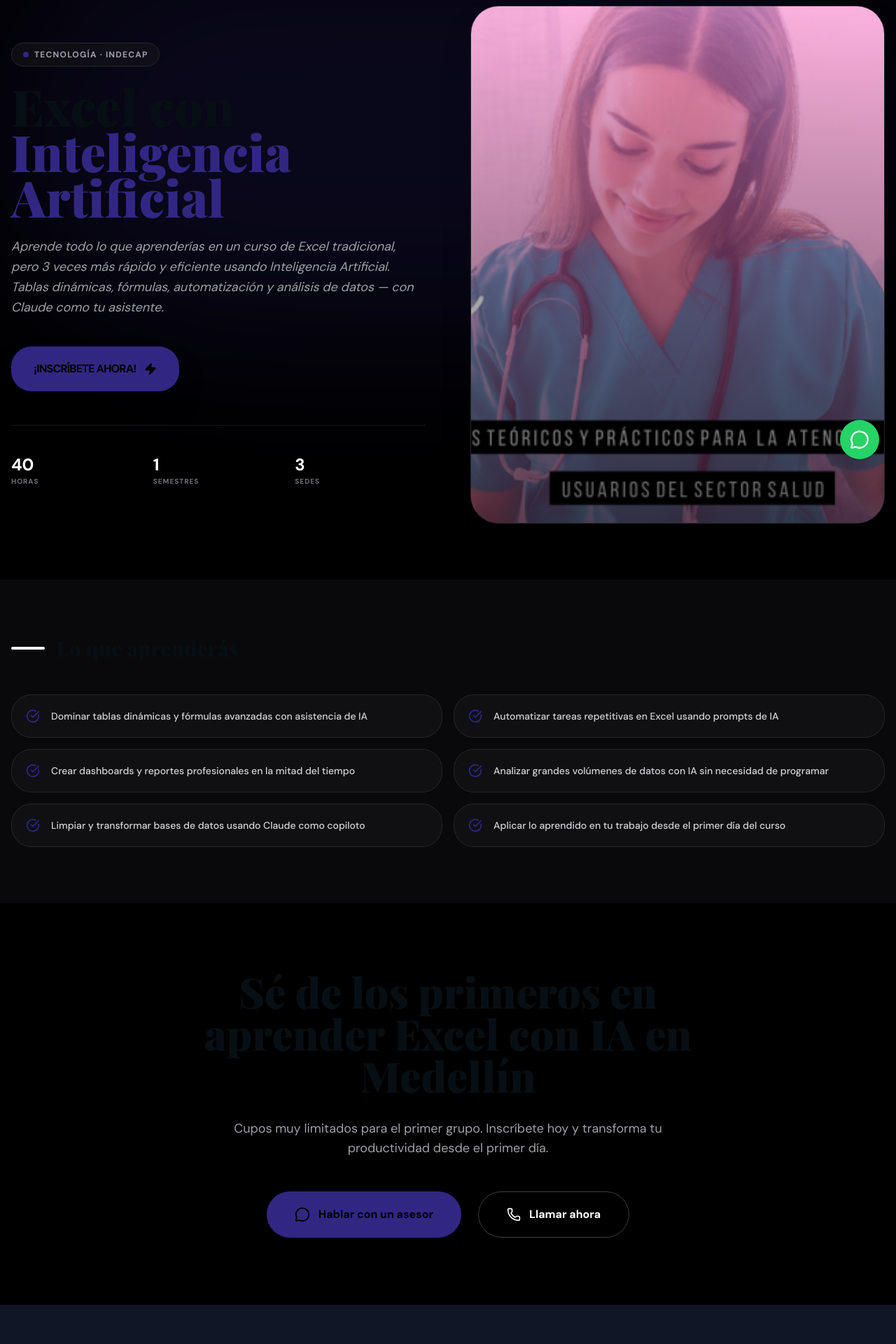
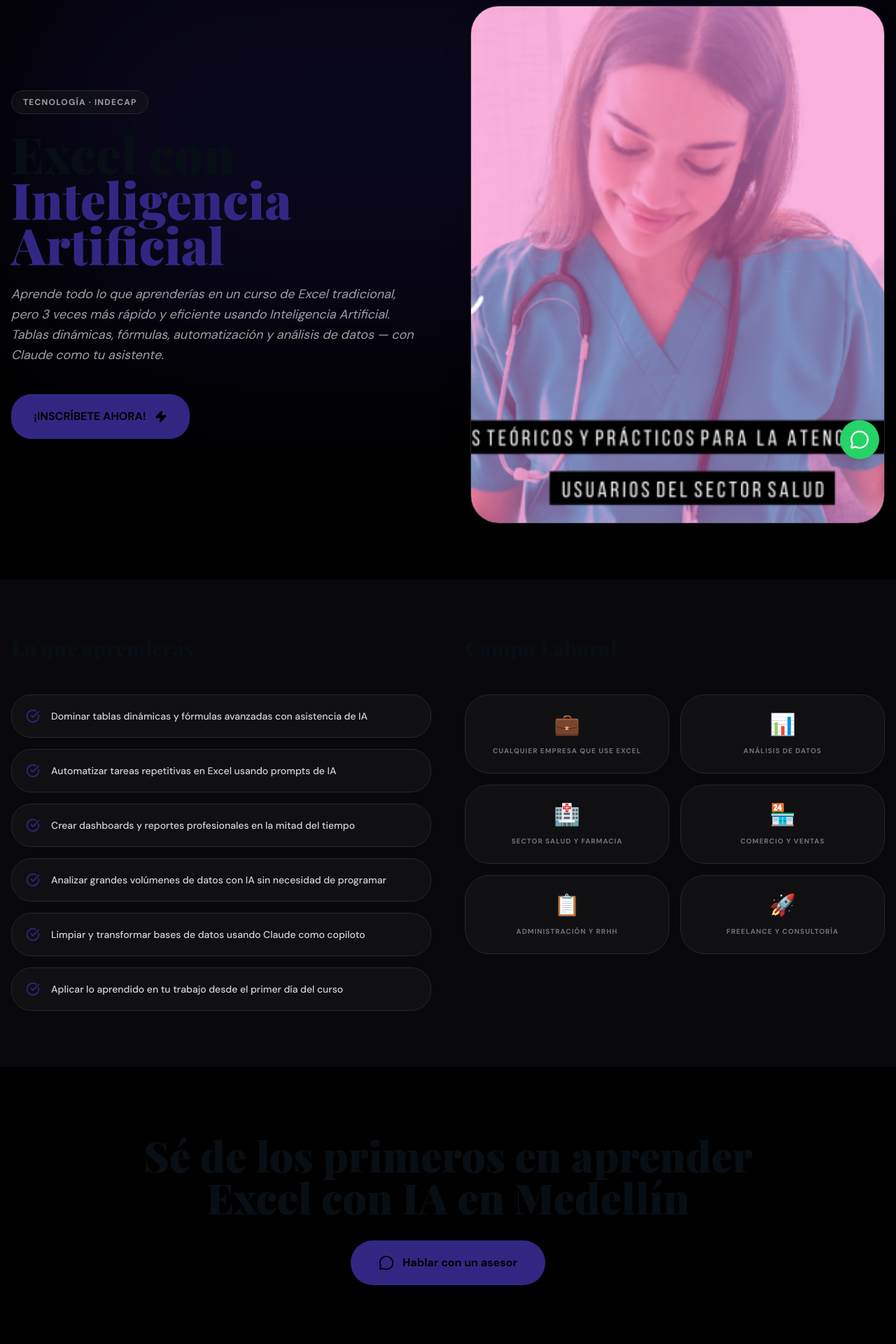
Before and after one commit to camilo2236/indecap-web, a Next.js app: page /programas/excel-ia in a window 1280 px wide. Shown: the part 120-2040 px from the top of the page at 70% size. Built offline with nearby package versions, Linux system fonts and the light colour scheme.

Commit message:
fix: sistema de sedes y contactos unificado

```diff
--- a/src/components/ProgramPage.tsx
+++ b/src/components/ProgramPage.tsx
@@ -1,55 +1,13 @@
 "use client";
-
 import React, { useState } from 'react';
-import {
-  MessageCircle,
-  Clock,
-  MapPin,
-  Briefcase,
-  GraduationCap,
-  CheckCircle,
-  Phone,
-  Zap,
-  ShieldCheck,
-  BookOpen
-} from "lucide-react";
+import { MessageCircle, CheckCircle, Phone, Zap, ShieldCheck } from "lucide-react";
 import { WhatsAppSelector } from './WhatsAppSelector';
 
-export interface ProgramPageProps {
-  titulo: string;
-  subtitulo: string;
-  emWord: string;
-  accent: string;
-  accentDark: string;
-  escuela: string;
-  horas: string;
-  semestres: string;
-  sedesNum: string;
-  fotoAlt: string;
-  fotoSrc: string;
-  descripcion: string;
-  capacidades: string[];
-  salidas: { icon: string; name: string }[];
-  pensum1: string[];
-  pensum2: string[];
-  pensum3?: string[];
-  mercadoTexto: string;
-  waNum: string;
-  waText: string;
-  sedes: { icon: string; name: string; address: string; tag: string }[];
-  ctaTitulo: string;
-  ctaDesc: string;
-}
+export function ProgramPage({
+  titulo, subtitulo, emWord, accent, escuela, horas, semestres, sedesNum,
+  fotoAlt, fotoSrc, descripcion, capacidades, salidas, ctaTitulo, ctaDesc
+}: any) {
 
-export function ProgramPage({
-  titulo, subtitulo, emWord, accent, accentDark,
-  escuela, horas, semestres, sedesNum,
-  fotoAlt, fotoSrc, descripcion, capacidades, salidas,
-  pensum1, pensum2, pensum3, mercadoTexto, waNum, waText,
-  sedes, ctaTitulo, ctaDesc
-}: ProgramPageProps) {
-
-  // Este es el motor que abre el menú de sedes
   const [isSelectorOpen, setIsSelectorOpen] = useState(false);
 
   const handleOpenSelector = (e: React.MouseEvent) => {
@@ -58,125 +16,76 @@ export function ProgramPage({
   };
 
   return (
-    <main className="min-h-screen pb-20 lg:pb-0 bg-black text-white selection:bg-zinc-800">
-
-      {/* 1. HERO SECTION */}
-      <section className="relative pt-32 pb-20 overflow-hidden">
-        <div
-          className="absolute top-0 left-1/2 -translate-x-1/2 w-full h-[600px] opacity-20 blur-[120px] rounded-full"
-          style={{ backgroundColor: accent }}
-        />
-
-        <div className="container mx-auto px-4 relative z-10">
-          <div className="grid grid-cols-1 lg:grid-cols-2 gap-16 items-center">
+    <main className="min-h-screen pb-20 lg:pb-0 bg-black text-white">
+      {/* HERO SECTION */}
+      <section className="relative pt-32 pb-20 overflow-hidden px-4">
+        <div className="absolute top-0 left-1/2 -translate-x-1/2 w-full h-[600px] opacity-20 blur-[120px] rounded-full" style={{ backgroundColor: accent }} />
+        <div className="container mx-auto relative z-10 grid lg:grid-cols-2 gap-16 items-center">
           <div>
-              <div className="inline-flex items-center gap-2 px-4 py-2 rounded-full bg-zinc-900/50 border border-zinc-800 mb-6">
-                <span className="w-2 h-2 rounded-full animate-pulse" style={{ backgroundColor: accent }} />
-                <span className="text-xs font-bold uppercase tracking-widest text-zinc-400">{escuela}</span>
+            <div className="inline-flex items-center gap-2 px-4 py-2 rounded-full bg-zinc-900/50 border border-zinc-800 mb-6 text-xs font-bold uppercase tracking-widest text-zinc-400">
+              {escuela}
             </div>
-
             <h1 className="text-5xl md:text-7xl font-black mb-6 leading-[0.9]">
               {subtitulo} <br />
               <span style={{ color: accent }}>{emWord}</span>
             </h1>
-
-              <p className="text-zinc-400 text-lg mb-10 max-w-xl leading-relaxed italic">
-                {descripcion}
-              </p>
-
-              <div className="flex flex-wrap gap-4 mb-12">
-                <button
-                  onClick={handleOpenSelector}
-                  className="group flex items-center gap-3 px-8 py-5 rounded-2xl font-black uppercase tracking-tighter transition-all hover:scale-105 active:scale-95 shadow-2xl text-black"
-                  style={{ backgroundColor: accent }}
-                >
-                  ¡Inscríbete ahora!
-                  <Zap size={18} fill="currentColor" />
+            <p className="text-zinc-400 text-lg mb-10 max-w-xl leading-relaxed italic">{descripcion}</p>
+            <button onClick={handleOpenSelector} className="flex items-center gap-3 px-8 py-5 rounded-2xl font-black uppercase text-black transition-all hover:scale-105" style={{ backgroundColor: accent }}>
+              ¡Inscríbete ahora! <Zap size={18} fill="currentColor" />
             </button>
           </div>
-
-              <div className="grid grid-cols-3 gap-4 border-t border-zinc-900 pt-10">
-                <div>
-                  <p className="text-2xl font-black">{horas}</p>
-                  <p className="text-[10px] uppercase font-black text-zinc-500 tracking-widest">Horas</p>
-                </div>
-                <div>
-                  <p className="text-2xl font-black">{semestres}</p>
-                  <p className="text-[10px] uppercase font-black text-zinc-500 tracking-widest">Semestres</p>
-                </div>
-                <div>
-                  <p className="text-2xl font-black">{sedesNum}</p>
-                  <p className="text-[10px] uppercase font-black text-zinc-500 tracking-widest">Sedes</p>
-                </div>
-              </div>
-            </div>
-
           <div className="relative aspect-[4/5] rounded-[2.5rem] overflow-hidden border border-zinc-800 shadow-2xl">
             <img src={fotoSrc} alt={fotoAlt} className="w-full h-full object-cover" />
-              <div className="absolute inset-0 bg-gradient-to-t from-black/60 to-transparent" />
-            </div>
           </div>
         </div>
       </section>
 
-      {/* 2. CAPACIDADES */}
-      <section className="py-20 bg-zinc-950">
-        <div className="container mx-auto px-4">
-          <h2 className="text-3xl font-black mb-12 flex items-center gap-4">
-             <span className="h-1 w-12 bg-white rounded-full"></span>
-             Lo que aprenderás
-          </h2>
-          <div className="grid grid-cols-1 md:grid-cols-2 gap-4">
-            {capacidades.map((cap, i) => (
-              <div key={i} className="flex gap-4 p-5 rounded-2xl bg-zinc-900/50 border border-zinc-800 hover:border-zinc-700 transition-colors">
+      {/* CONTENIDO TÉCNICO */}
+      <section className="py-20 bg-zinc-950 px-4">
+        <div className="container mx-auto grid md:grid-cols-2 gap-12">
+          <div>
+            <h2 className="text-3xl font-black mb-12">Lo que aprenderás</h2>
+            <div className="grid gap-4">
+              {capacidades.map((cap: any, i: number) => (
+                <div key={i} className="flex gap-4 p-5 rounded-2xl bg-zinc-900/50 border border-zinc-800">
                   <CheckCircle style={{ color: accent }} size={20} className="shrink-0" />
                   <p className="text-sm text-zinc-300 font-medium">{cap}</p>
                 </div>
               ))}
             </div>
           </div>
-      </section>
-
-      {/* 3. CTA FINAL SECCIÓN */}
-      <section className="py-24 bg-black text-center relative overflow-hidden">
-        <div className="container mx-auto px-4 max-w-4xl relative z-10">
-          <h2 className="text-4xl md:text-6xl font-black mb-8 leading-none">{ctaTitulo}</h2>
-          <p className="text-zinc-400 mb-12 text-lg max-w-2xl mx-auto">{ctaDesc}</p>
-          <div className="flex flex-wrap justify-center gap-6">
-            <button
-              onClick={handleOpenSelector}
-              className="flex items-center gap-3 px-10 py-5 rounded-full font-bold text-black transition-all hover:scale-105 shadow-xl"
-              style={{ backgroundColor: accent }}
-            >
-              <MessageCircle size={22} />
-              Hablar con un asesor
-            </button>
-            <a href="tel:6044484794" className="flex items-center gap-3 px-10 py-5 rounded-full border border-zinc-700 font-bold hover:bg-zinc-900 transition-colors">
-              <Phone size={20} />
-              Llamar ahora
-            </a>
+          <div>
+            <h2 className="text-3xl font-black mb-12">Campo Laboral</h2>
+            <div className="grid grid-cols-2 gap-4">
+              {salidas.map((salida: any, i: number) => (
+                <div key={i} className="p-6 rounded-3xl bg-zinc-900/50 border border-zinc-800 text-center">
+                  <span className="text-3xl mb-3 block">{salida.icon}</span>
+                  <p className="text-[10px] font-black uppercase tracking-widest text-zinc-500">{salida.name}</p>
+                </div>
+              ))}
+            </div>
           </div>
         </div>
       </section>
 
-      {/* STICKY CTA MÓVIL (Fija abajo en celulares) */}
-      <div className="fixed bottom-0 left-0 z-[60] w-full border-t border-zinc-800 bg-black/90 backdrop-blur-xl p-4 lg:hidden">
-        <button
-          onClick={handleOpenSelector}
-          className="flex w-full items-center justify-center gap-3 rounded-2xl py-4 text-sm font-black uppercase tracking-widest text-black shadow-2xl active:scale-95 transition-transform"
-          style={{ backgroundColor: accent }}
-        >
-          <MessageCircle className="h-5 w-5 fill-current" />
-          ¡Inscribirme Ahora!
+      {/* CTA FINAL */}
+      <section className="py-24 bg-black text-center px-4">
+        <div className="container mx-auto max-w-4xl">
+          <h2 className="text-4xl md:text-6xl font-black mb-8">{ctaTitulo}</h2>
+          <button onClick={handleOpenSelector} className="flex mx-auto items-center gap-3 px-10 py-5 rounded-full font-bold text-black transition-all hover:scale-105 shadow-xl" style={{ backgroundColor: accent }}>
+            <MessageCircle size={22} /> Hablar con un asesor
+          </button>
+        </div>
+      </section>
+
+      {/* STICKY CTA MÓVIL */}
+      <div className="fixed bottom-0 left-0 z-[60] w-full border-t border-zinc-800 bg-black/90 p-4 lg:hidden">
+        <button onClick={handleOpenSelector} className="flex w-full items-center justify-center gap-3 rounded-2xl py-4 text-sm font-black uppercase text-black" style={{ backgroundColor: accent }}>
+          <MessageCircle size={20} fill="currentColor" /> ¡Inscribirme Ahora!
         </button>
       </div>
 
-      {/* EL MODAL DE LAS SEDES */}
-      <WhatsAppSelector
-        isOpen={isSelectorOpen}
-        onClose={() => setIsSelectorOpen(false)}
-        programaName={titulo}
-      />
+      <WhatsAppSelector isOpen={isSelectorOpen} onClose={() => setIsSelectorOpen(false)} programaName={titulo} />
     </main>
   );
 }
--- a/src/config/contacts.ts
+++ b/src/config/contacts.ts
@@ -1,7 +1,7 @@
 export const CONTACTS = {
-  CURSOS: "573167405680",   // Línea exclusiva para Cursos Cortos y Diplomados
-  ENVIGADO: "573174342783", // Sede Envigado (Línea principal)
+  CURSOS: "573167405680",   // Vanesa (Cursos Cortos)
+  ENVIGADO: "573174342783", // Sede Envigado
   MEDELLIN: "573022389760", // Sede Medellín
   CALDAS: "573008948517",   // Sede Caldas
-  GENERAL: "573174342783"   // Respaldo
+  PRINCIPAL: "573174342783"
 };
```
Also changed, not shown: src/components/WhatsAppSelector.tsx (+8 -12 lines). Lines whose indentation alone changed are shown as unchanged.
